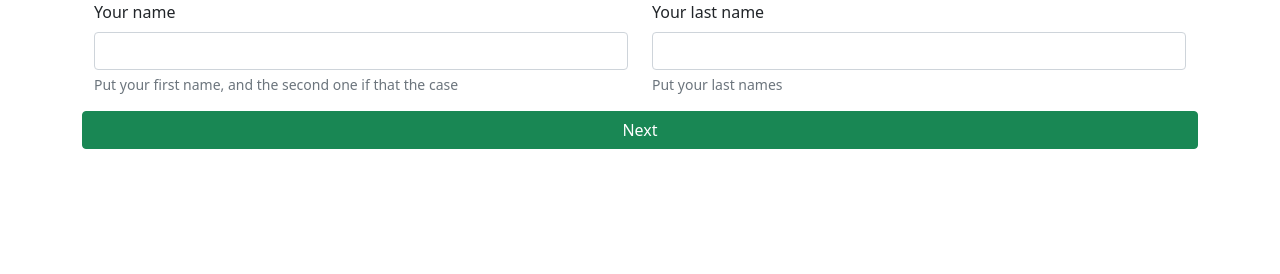
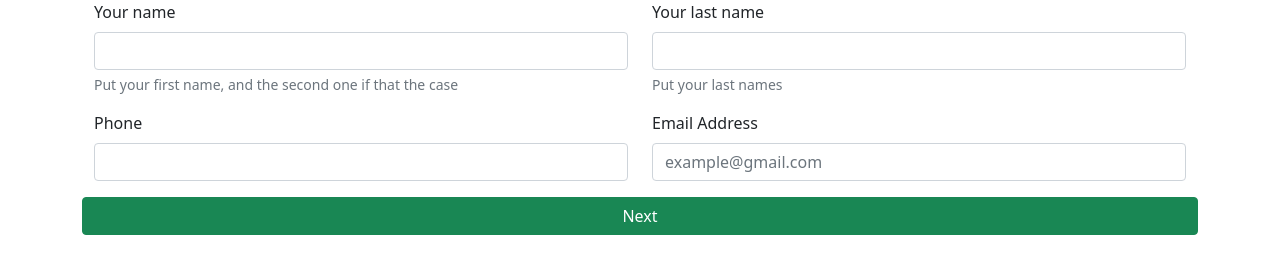
Before and after one commit to DerekSave/bootstrap-5-wiq2g9, a website built with webpack: page src/index.html in a window 1280 px wide. Built offline with nearby package versions, Linux system fonts and the light colour scheme.

Commit message:
We added two more forms

```diff
--- a/src/index.html
+++ b/src/index.html
@@ -53,6 +53,31 @@
           </div>
         </div>
         <div class="row">
+          <div class="col-sm-12 col-md-6 col-lg-6 col-xl-6">
+            <form>
+              <div class="mb-3">
+                <label for="phoneTarget" class="form-label">Phone</label>
+                <input type="text" class="form-control" id="phoneTarget" />
+              </div>
+            </form>
+          </div>
+          <div class="col-sm-12 col-md-6 col-lg-6 col-xl-6">
+            <form>
+              <div class="mb-3">
+                <label for="emailTarget" class="form-label"
+                  >Email Address</label
+                >
+                <input
+                  type="email"
+                  class="form-control"
+                  id="emailTarget"
+                  placeholder="example@gmail.com"
+                />
+              </div>
+            </form>
+          </div>
+        </div>
+        <div class="row">
           <button class="btn btn-success">Next</button>
         </div>
       </div>
```
